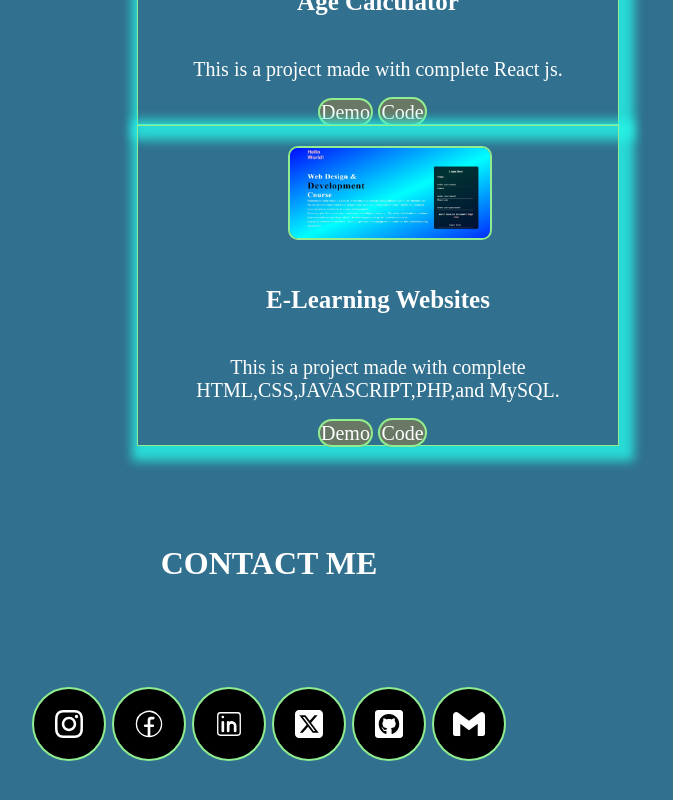
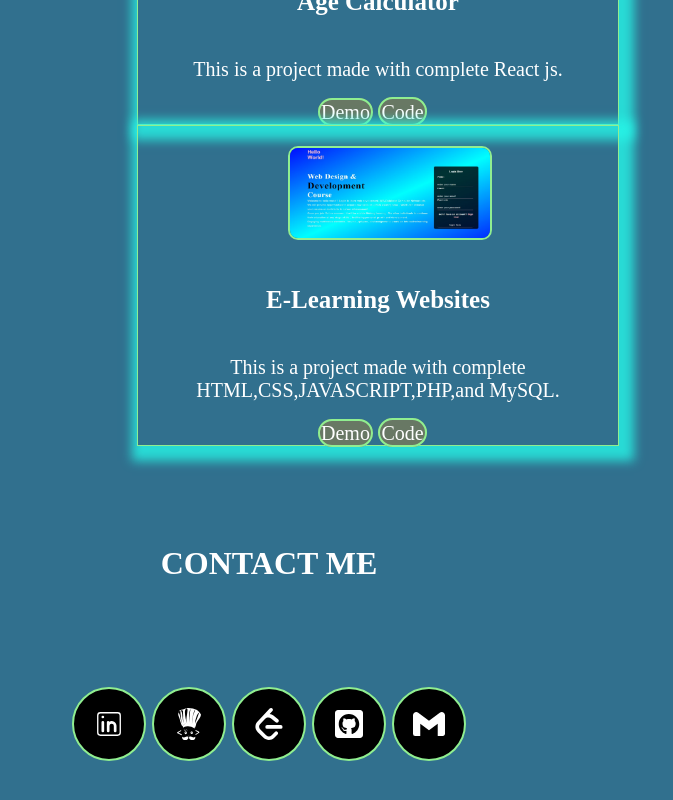
Before and after one commit to sneha090j/port-folio, a React (Vite) app: page / in a window 1280 px wide. Shown: the part 2916-3716 px from the top of the page, without its empty margins (371-1044 px from the left). Built offline with nearby package versions, Linux system fonts and the light colour scheme.

Commit message:
new changes in contact

```diff
--- a/src/component/Contact.jsx
+++ b/src/component/Contact.jsx
@@ -1,8 +1,7 @@
 import React from "react";
-import { FaInstagram } from "react-icons/fa";
-import { CiFacebook } from "react-icons/ci";
+import { SiCodechef } from "react-icons/si";
 import { CiLinkedin } from "react-icons/ci";
-import { FaSquareXTwitter } from "react-icons/fa6";
+import { SiLeetcode } from "react-icons/si";
 import { FaGithubSquare } from "react-icons/fa";
 import { SiGmail } from "react-icons/si";
 
@@ -16,23 +15,23 @@ const Contact = () => {
           data-aos="zoom-in-up"
           data-aos-duration="1000"
         >
-          <a href="https://www.google.com" target="_blank" className="items">
-            <FaInstagram className="icons" />
-          </a>
-          <a href="https://www.google.com" target="_blank" className="items">
-            <CiFacebook className="icons" />
-          </a>
-          <a href="https://www.google.com" target="_blank" className="items">
+
+         <a href="https://www.linkedin.com/in/sneha-jaiswal-3b8a74230/" target="_blank" className="items">
             <CiLinkedin className="icons" />
           </a>
-          <a href="https://www.google.com" target="_blank" className="items">
-            <FaSquareXTwitter className="icons" />
+        <a href="https://www.google.com" target="_blank" className="items">
+            <SiCodechef
+            className="icons" />
           </a>
-          <a href="https://www.github.com" target="_blank" className="items">
+          <a href="https://leetcode.com/u/sneha063j/" target="_blank" className="items">
+            <SiLeetcode  className="icons" />
+          </a>
+
+          <a href="https://github.com/sneha090j" target="_blank" className="items">
             <FaGithubSquare className="icons" />
           </a>
           <a
-            href="mailto:webdevmastery@gmail.com"
+            href="mailto:sneha090j@gmail.com"
             target="_blank"
             className="items"
           >
```
